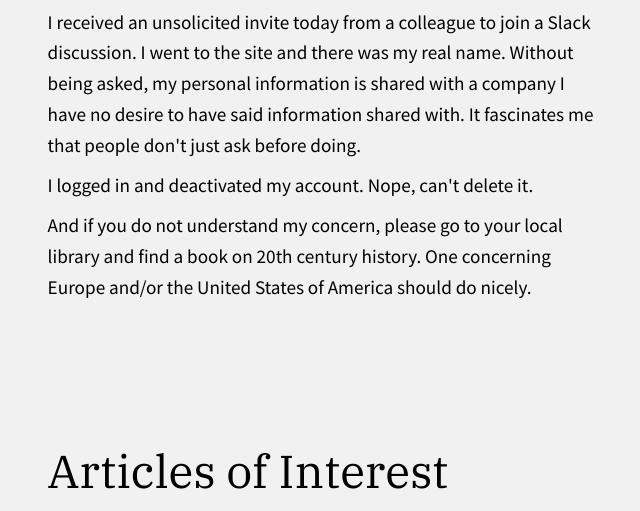
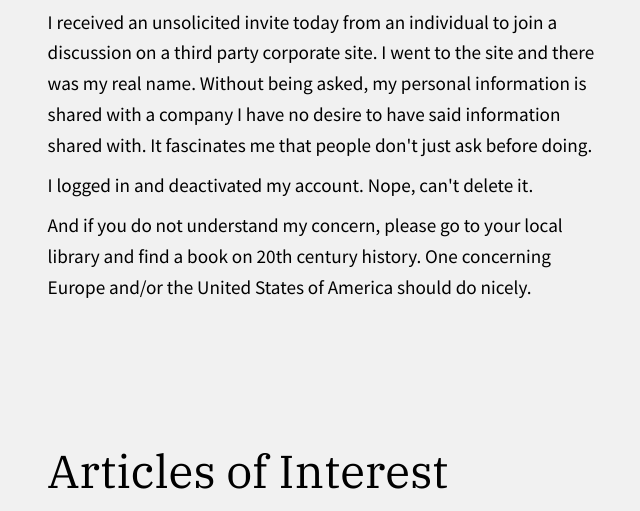
Before and after one commit to senseantisense/journal, an Eleventy site: page 2020/my-personal-information.md in a window 1280 px wide. Shown: the part 264-775 px from the top of the page, without its empty margins (314-954 px from the left). Built offline with nearby package versions, Linux system fonts and the light colour scheme; Eleventy itself is replaced by a stand-in of ours; files that its build step writes are made by us from their sources.

Commit message:
site autoupdate

```diff
--- a/2020/my-personal-information.md
+++ b/2020/my-personal-information.md
@@ -9,7 +9,7 @@ date: 2020-03-04T00:00:01.000Z
 
 4 March 2020
 
-I received an unsolicited invite today from a colleague to join a Slack discussion. I went to the site and there was my real name. Without being asked, my personal information is shared with a company I have no desire to have said information shared with. It fascinates me that people don't just ask before doing.
+I received an unsolicited invite today from an individual to join a discussion on a third party corporate site. I went to the site and there was my real name. Without being asked, my personal information is shared with a company I have no desire to have said information shared with. It fascinates me that people don't just ask before doing.
 
 I logged in and deactivated my account. Nope, can't delete it.
 
```
